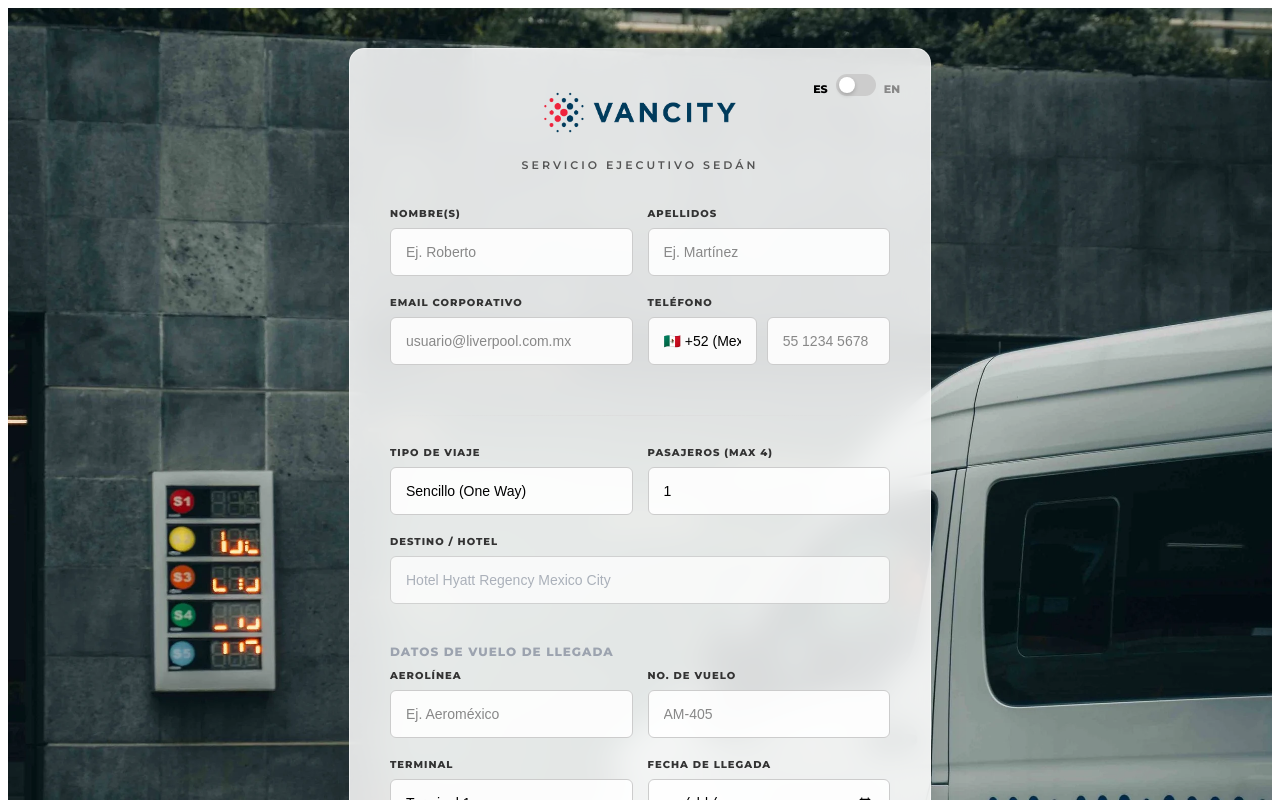
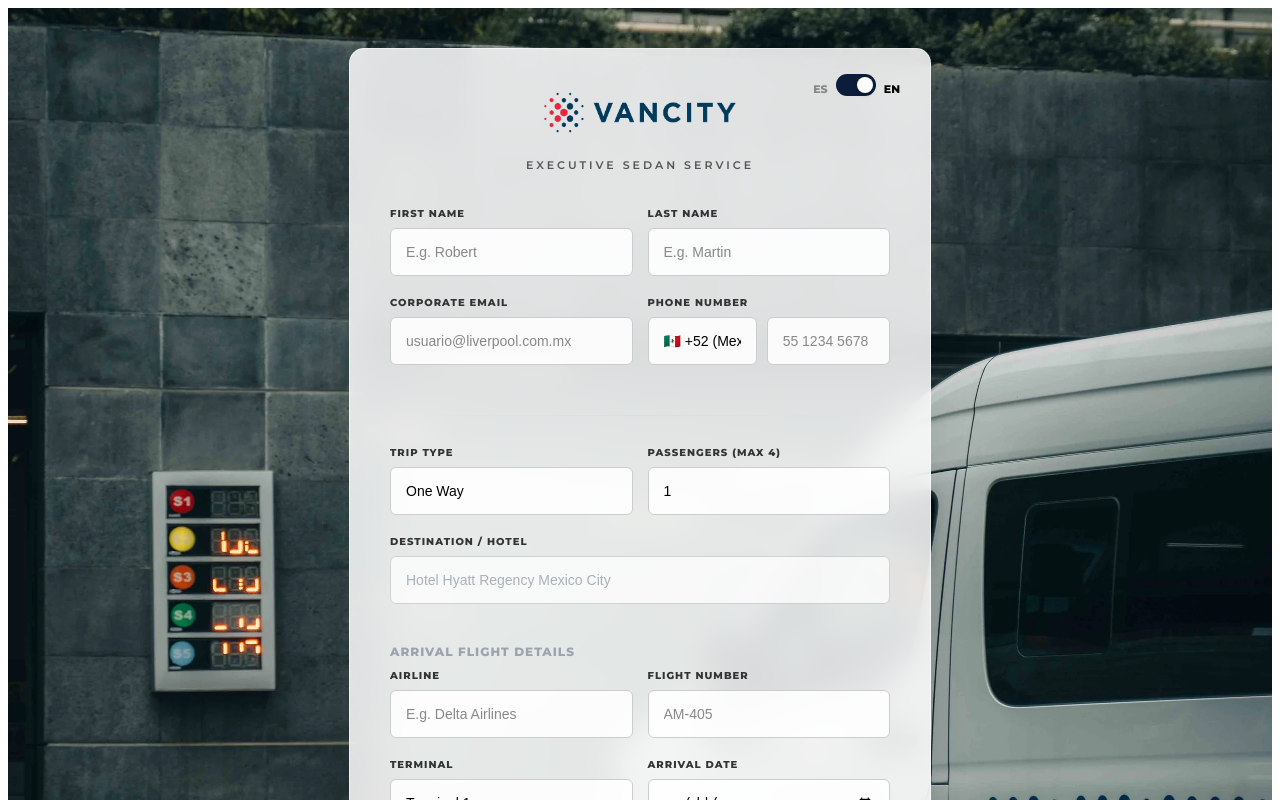
Before and after one commit to Renylop15/liverpool-transfer, an Angular app: page /reserva in a window 1280 px wide. Shown: the top 800 px of the page. Built offline with nearby package versions, Linux system fonts and the light colour scheme.

Commit message:
Se cambio el idioma del formulario a ingles por default

```diff
--- a/src/app/reserva/reserva.component.html
+++ b/src/app/reserva/reserva.component.html
@@ -4,7 +4,7 @@
     <div class="lang-switch-container">
       <span [class.active]="lang === 'es'">ES</span>
       <label class="switch">
-        <input type="checkbox" (change)="toggleLanguage()">
+        <input type="checkbox" (change)="toggleLanguage()" [checked]="lang === 'en'">
         <span class="slider round"></span>
       </label>
       <span [class.active]="lang === 'en'">EN</span>
--- a/src/app/reserva/reserva.component.ts
+++ b/src/app/reserva/reserva.component.ts
@@ -19,7 +19,7 @@ export class ReservaComponent implements OnInit {
   reservationForm: FormGroup;
   isSubmitting = false;
   cotizacion: number | null = null;
-  lang: 'es' | 'en' = 'es';
+  lang: 'es' | 'en' = 'en';
 
   textos = {
     es: {
```
